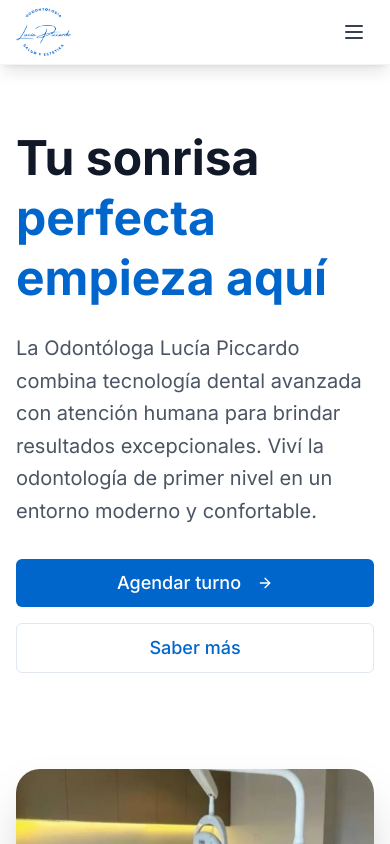
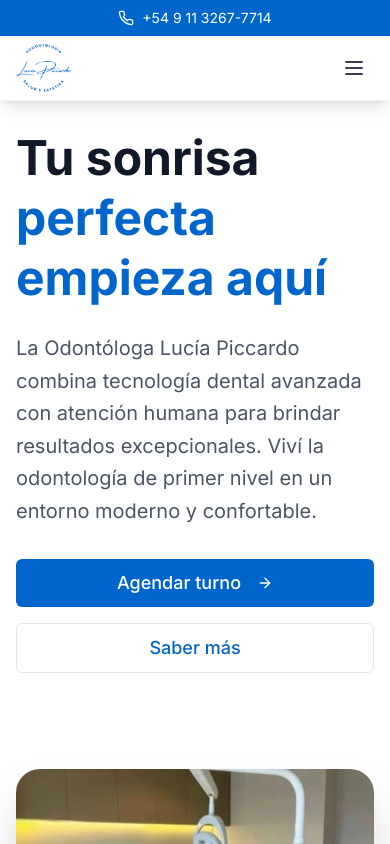
Before and after one commit to agarucorp/lucia-piccardo-smile-design, a React (Vite) app: page / in a window 390 px wide. Shown: the top 844 px of the page. Built offline with nearby package versions, Linux system fonts and the light colour scheme.

Commit message:
cambios header

```diff
--- a/src/components/Header.tsx
+++ b/src/components/Header.tsx
@@ -19,36 +19,19 @@ const Header = () => {
   return (
     <header className="fixed top-0 left-0 right-0 z-[9999] bg-white/95 backdrop-blur-md border-b border-gray-100 shadow-lg w-full">
       {/* Top bar with contact info */}
-      <div className="hidden md:block bg-healthcare-blue text-white py-2 px-4">
+      <div className="bg-healthcare-blue text-white py-2 px-4">
         <div className="max-w-7xl mx-auto flex justify-center items-center text-sm">
-          {/* Mobile layout: phone and hours on left, address on right */}
-          <div className="md:hidden w-full flex justify-between items-start">
-            <div className="flex flex-col space-y-1">
-              <div className="flex items-center space-x-2">
-                <Phone className="h-4 w-4" />
-                <a
-                  href="https://wa.me/5491132677714"
-                  target="_blank"
-                  rel="noopener noreferrer"
-                  className="hover:underline transition-colors duration-200"
-                >
-                  <span>+54 9 11 3267-7714</span>
-                </a>
-              </div>
-              <div className="flex items-center space-x-2">
-                <Clock className="h-4 w-4" />
-                <span>FRI 14-20</span>
-              </div>
-            </div>
-            <div className="flex items-center space-x-2 text-right">
-              <MapPin className="h-4 w-4" />
+          {/* Mobile layout: only phone */}
+          <div className="md:hidden w-full flex justify-center items-center">
+            <div className="flex items-center space-x-2">
+              <Phone className="h-4 w-4" />
               <a
-                href="https://maps.google.com/?q=Ruiz+Huidobro+3059,+Saavedra,+CABA,+Argentina"
+                href="https://wa.me/5491132677714"
                 target="_blank"
                 rel="noopener noreferrer"
                 className="hover:underline transition-colors duration-200"
               >
-                <span>Ruiz Huidobro 3059, Saavedra, CABA</span>
+                <span>+54 9 11 3267-7714</span>
               </a>
             </div>
           </div>
```
